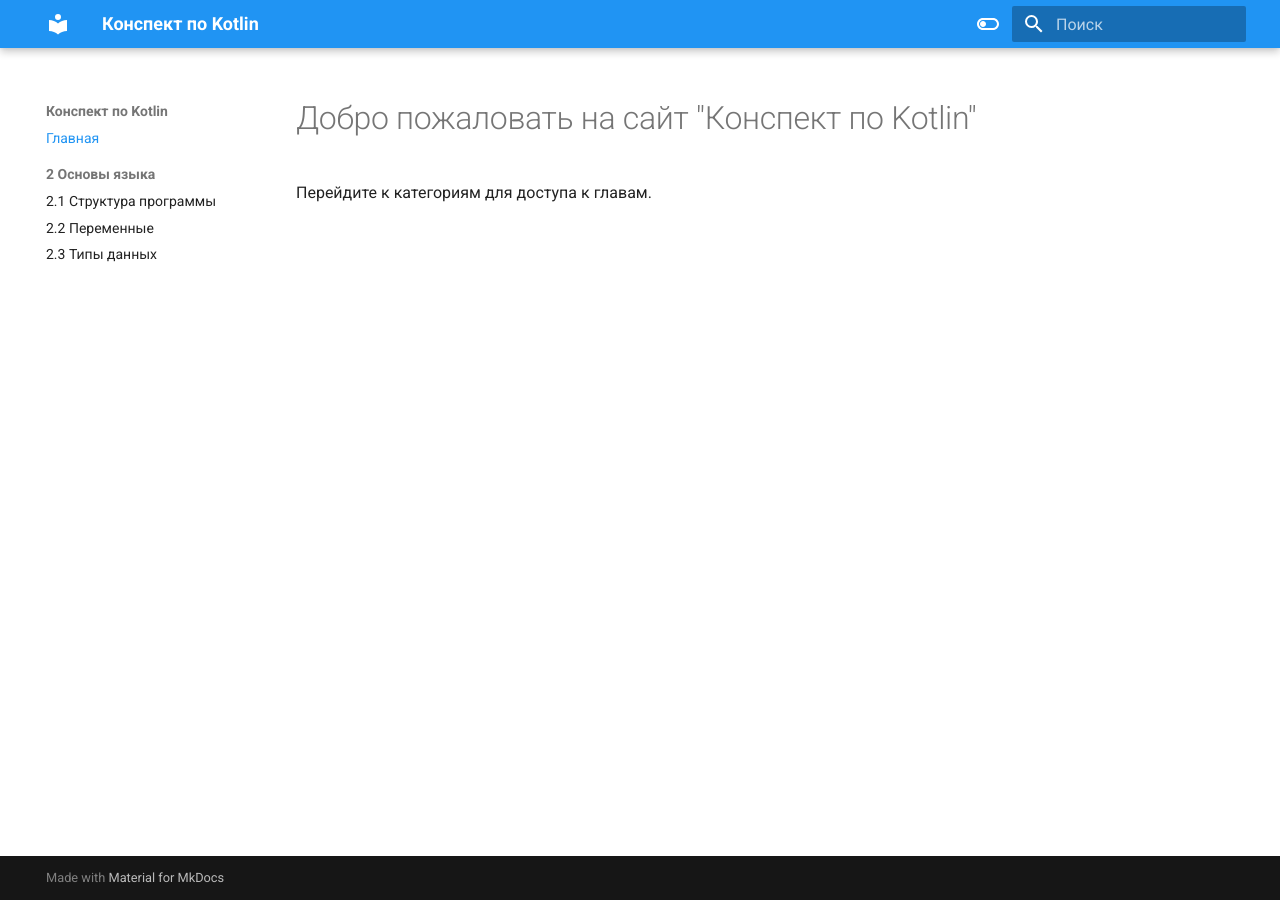
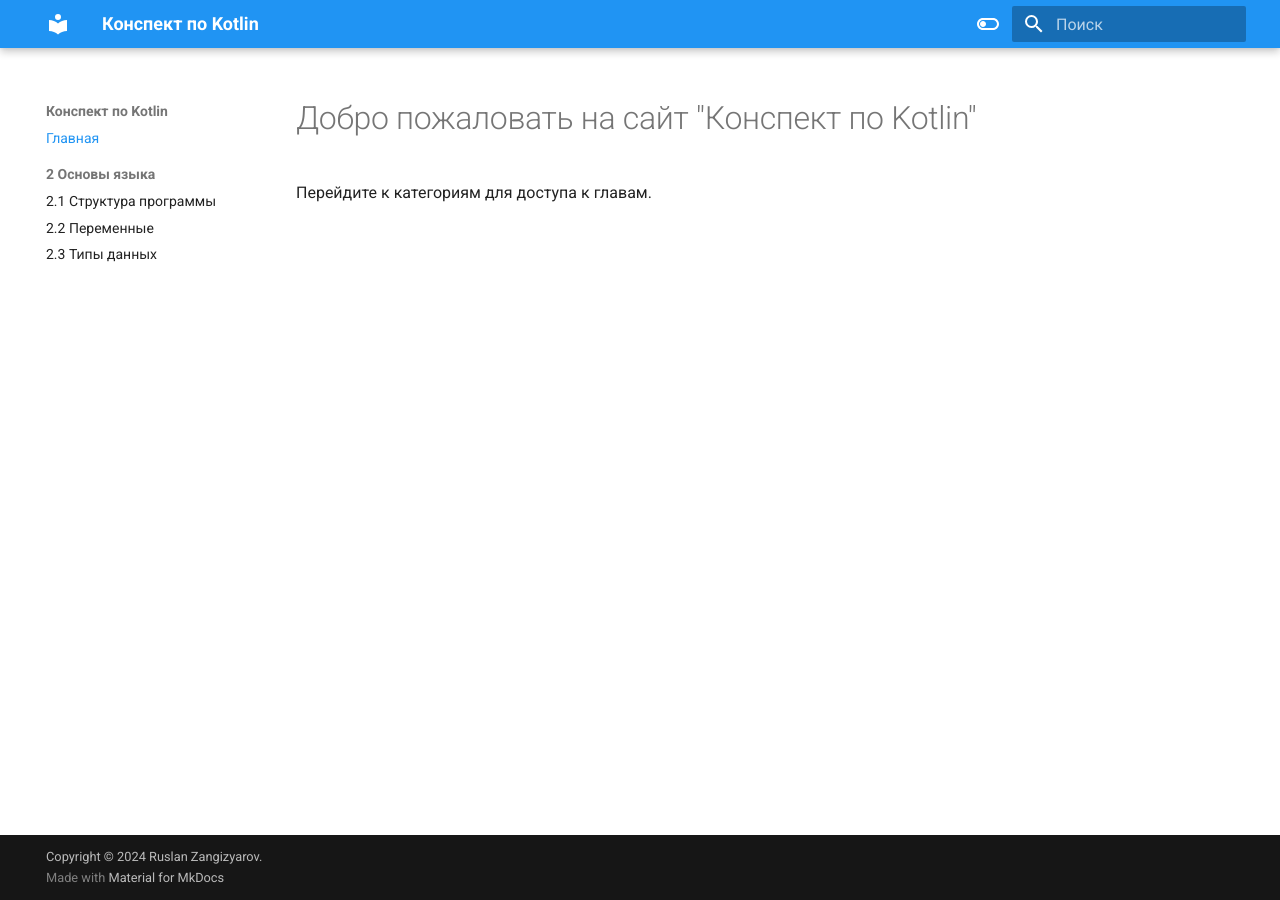
Before and after one commit to rzangizyarov/metanit_kotlin_abstract, an MkDocs documentation site: the page built from docs/index.md, in a window 1280 px wide. Built offline with MkDocs 1.6.1 and Material for MkDocs 9.7.7, drawn with Linux system fonts in a browser that asks for light colours; some of the changed lines change nothing that is shown.

Commit message:
Добавить строку copyright в mkdocs.yml

```diff
--- a/mkdocs.yml
+++ b/mkdocs.yml
@@ -3,7 +3,7 @@ site_author: Ruslan Zangizyarov
 theme:
   name: material
   features:
-#    - navigation.tabs
+    #    - navigation.tabs
     - navigation.sections
     - toe.integrate
     - navigation.top
@@ -34,7 +34,6 @@ nav:
       - 2_2.md
       - 2_3.md
 
-
 markdown_extensions:
   - pymdownx.highlight:
       anchor_linenums: true
@@ -52,4 +51,4 @@ markdown_extensions:
       emoji_index: !!python/name:materialx.emoji.twemoji
       emoji_generator: !!python/name:materialx.emoji.to_svg
 
-#copyright: &copy; 2024 <a href="https://github.com/rzangizyarov"  target="_blank" rel="noopener">Ruslan Zangizyarov</a>
+copyright: Copyright &copy; 2024 <a href="https://twitter.com/_tomchristie">Ruslan Zangizyarov</a>.
```
